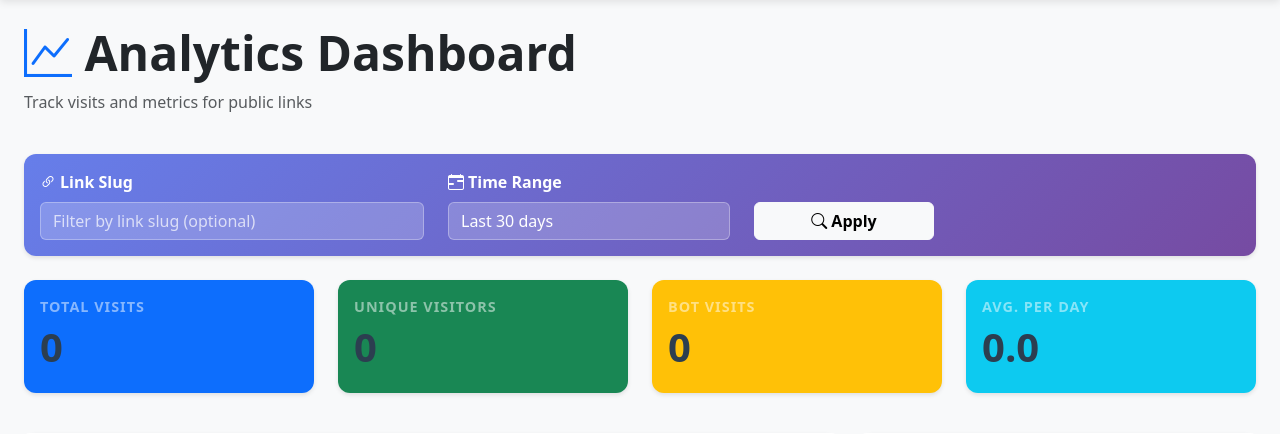
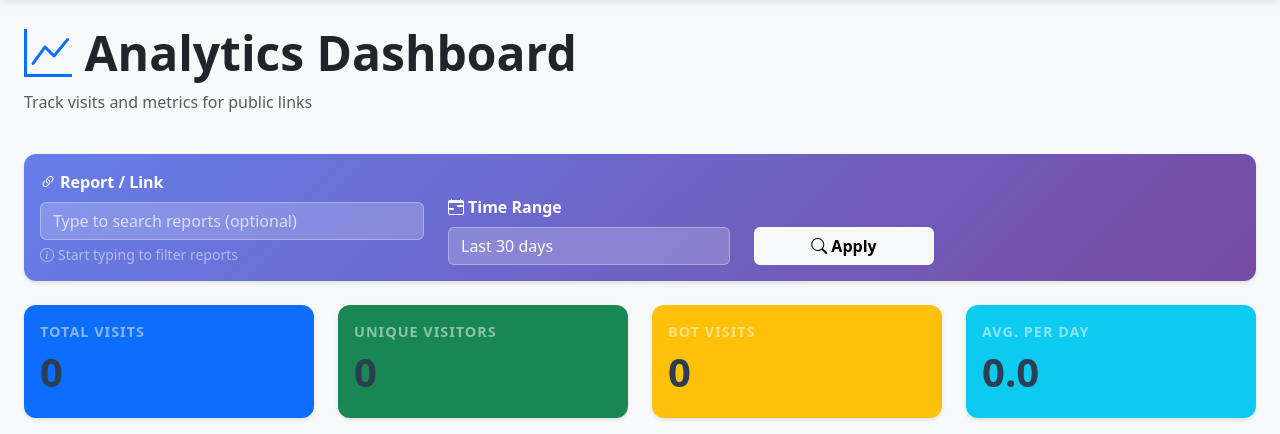
Before and after one commit to gonzalocandia92/powerbi-flask-embed, a Flask app: page /analytics/dashboard in a window 1280 px wide. Shown: the part 57-491 px from the top of the page. Run offline with Flask 2, Linux system fonts and the light colour scheme; a user stored in the database is signed in; tables that the repository leaves empty hold one stand-in row (values such as "Sample post"); parts of the project's set-up code (start-up, migrations or seed data) failed here and were passed over.

Commit message:
Add searchable report filter to analytics dashboard
- Add new API endpoint /analytics/api/search-links for dynamic search
- Replace text input with searchable dropdown using HTML5 datalist
- Implement AJAX-powered autocomplete with 300ms debounce
- Search both custom_slug and report_config.name fields
- Limit results to maximum 10 items
- Show report name + slug in suggestions for better UX
- Add helpful hint text below input field

Co-authored-by: gonzalocandia92 <114780606+gonzalocandia92@users.noreply.github.com>

```diff
--- a/app/routes/analytics.py
+++ b/app/routes/analytics.py
@@ -89,6 +89,62 @@ def api_stats():
         }), 500
 
 
+@bp.route('/api/search-links')
+@login_required
+@retry_on_db_error(max_retries=3, delay=1)
+def search_links():
+    """
+    Search for public links by slug or report name.
+
+    Query parameters:
+        - q: Search query
+
+    Returns:
+        JSON array of matching links (max 10)
+    """
+    from app.models import PublicLink, ReportConfig
+    from sqlalchemy import or_
+
+    query = request.args.get('q', '').strip()
+
+    try:
+        # Build query to search by custom_slug or report config name
+        links_query = PublicLink.query.filter(
+            PublicLink.is_active == True
+        ).join(PublicLink.report_config)
+
+        if query:
+            # Search in custom_slug or related report config name
+            links_query = links_query.filter(
+                or_(
+                    PublicLink.custom_slug.ilike(f'%{query}%'),
+                    ReportConfig.name.ilike(f'%{query}%')
+                )
+            )
+
+        # Limit to 10 results and order by custom_slug
+        links = links_query.order_by(PublicLink.custom_slug).limit(10).all()
+
+        results = []
+        for link in links:
+            results.append({
+                'slug': link.custom_slug,
+                'report_name': link.report_config.name if link.report_config else 'Unknown'
+            })
+
+        return jsonify({
+            'success': True,
+            'links': results
+        })
+
+    except Exception as e:
+        logger.error(f"Error searching links: {e}", exc_info=True)
+        return jsonify({
+            'success': False,
+            'error': 'An error occurred while searching links'
+        }), 500
+
+
 @bp.route('/dashboard')
 @login_required
 @retry_on_db_error(max_retries=3, delay=1)
@@ -100,6 +156,8 @@ def dashboard():
         - link_slug: Optional filter by link slug
         - days: Number of days to look back (default 30)
     """
+    from app.models import PublicLink
+
     link_slug = request.args.get('link_slug')
     days = request.args.get('days', '30')
 
@@ -110,6 +168,9 @@ def dashboard():
         days_int = 30
 
     start_date, end_date = parse_date_range(days)
+
+    # Get available public links for the dropdown
+    available_links = PublicLink.query.filter_by(is_active=True).limit(10).all()
 
     # Get statistics
     stats = get_visit_stats(link_slug, start_date, end_date)
@@ -129,5 +190,6 @@ def dashboard():
         devices=device_browser['devices'],
         browsers=device_browser['browsers'],
         link_slug=link_slug,
-        days=days_int
+        days=days_int,
+        available_links=available_links
     )
--- a/app/templates/analytics/dashboard.html
+++ b/app/templates/analytics/dashboard.html
@@ -88,10 +88,21 @@
             <div class="row align-items-end">
               <div class="col-md-4 mb-3 mb-md-0">
                 <label for="link_slug" class="form-label">
-                  <i class="bi bi-link-45deg me-1"></i>Link Slug
+                  <i class="bi bi-link-45deg me-1"></i>Report / Link
                 </label>
                 <input type="text" class="form-control" id="link_slug" name="link_slug"
-                       value="{{ link_slug or '' }}" placeholder="Filter by link slug (optional)">
+                       value="{{ link_slug or '' }}"
+                       list="link_suggestions"
+                       placeholder="Type to search reports (optional)"
+                       autocomplete="off">
+                <datalist id="link_suggestions">
+                  {% for link in available_links %}
+                  <option value="{{ link.custom_slug }}">{{ link.report_config.name if link.report_config else link.custom_slug }}</option>
+                  {% endfor %}
+                </datalist>
+                <small class="text-white-50 d-block mt-1">
+                  <i class="bi bi-info-circle me-1"></i>Start typing to filter reports
+                </small>
               </div>
               <div class="col-md-3 mb-3 mb-md-0">
                 <label for="days" class="form-label">
@@ -440,5 +451,40 @@
       }
     }
   });
+
+  // Dynamic link search functionality
+  const linkSlugInput = document.getElementById('link_slug');
+  const linkSuggestions = document.getElementById('link_suggestions');
+  let searchTimeout;
+
+  linkSlugInput.addEventListener('input', function() {
+    const query = this.value.trim();
+
+    // Clear previous timeout
+    clearTimeout(searchTimeout);
+
+    // Only search if query has at least 1 character
+    if (query.length > 0) {
+      searchTimeout = setTimeout(() => {
+        fetch(`/analytics/api/search-links?q=${encodeURIComponent(query)}`)
+          .then(response => response.json())
+          .then(data => {
+            if (data.success) {
+              // Clear existing options
+              linkSuggestions.innerHTML = '';
+
+              // Add new options
+              data.links.forEach(link => {
+                const option = document.createElement('option');
+                option.value = link.slug;
+                option.textContent = `${link.report_name} (${link.slug})`;
+                linkSuggestions.appendChild(option);
+              });
+            }
+          })
+          .catch(err => console.error('Error fetching links:', err));
+      }, 300); // Debounce for 300ms
+    }
+  });
 </script>
 {% endblock %}
```
